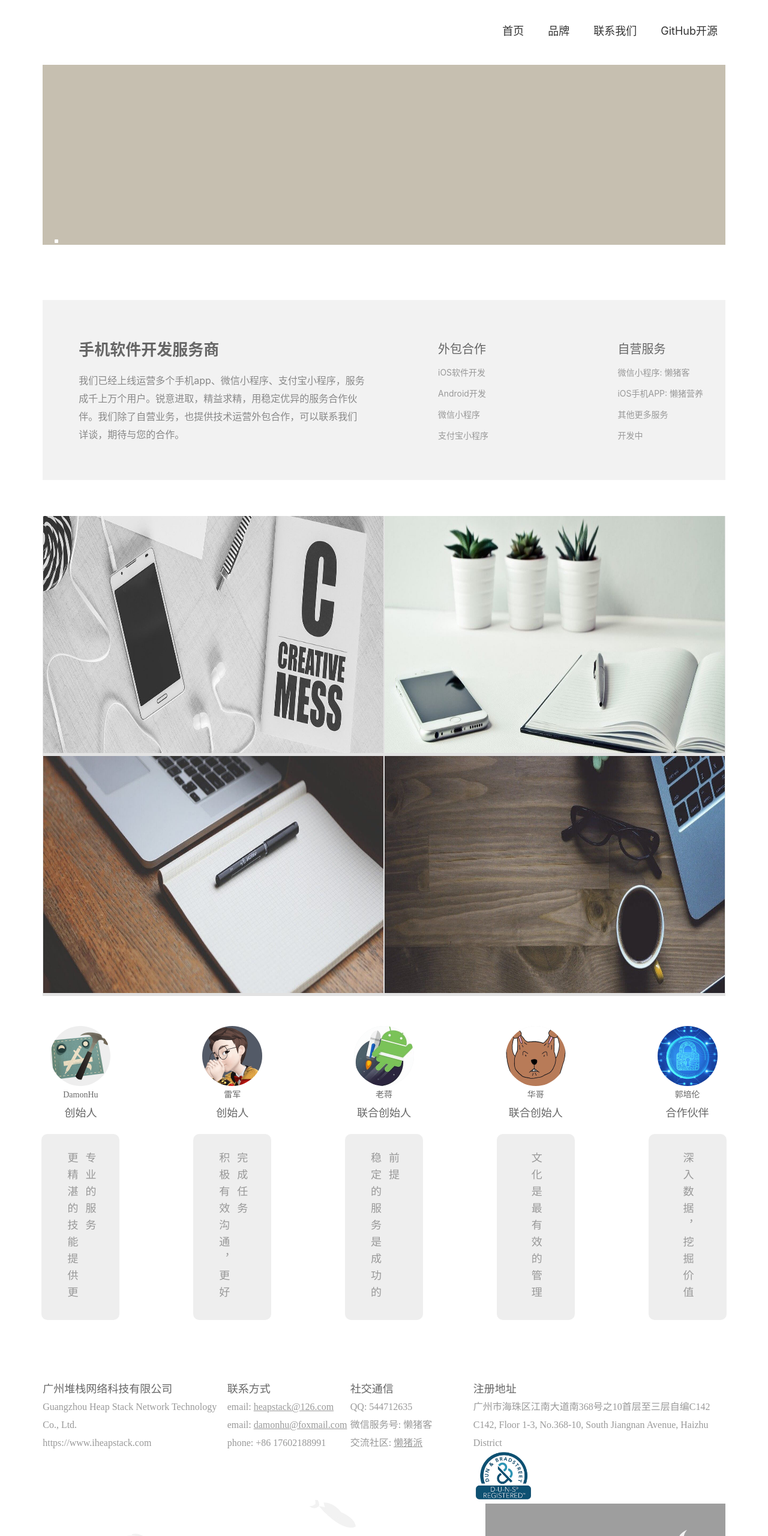
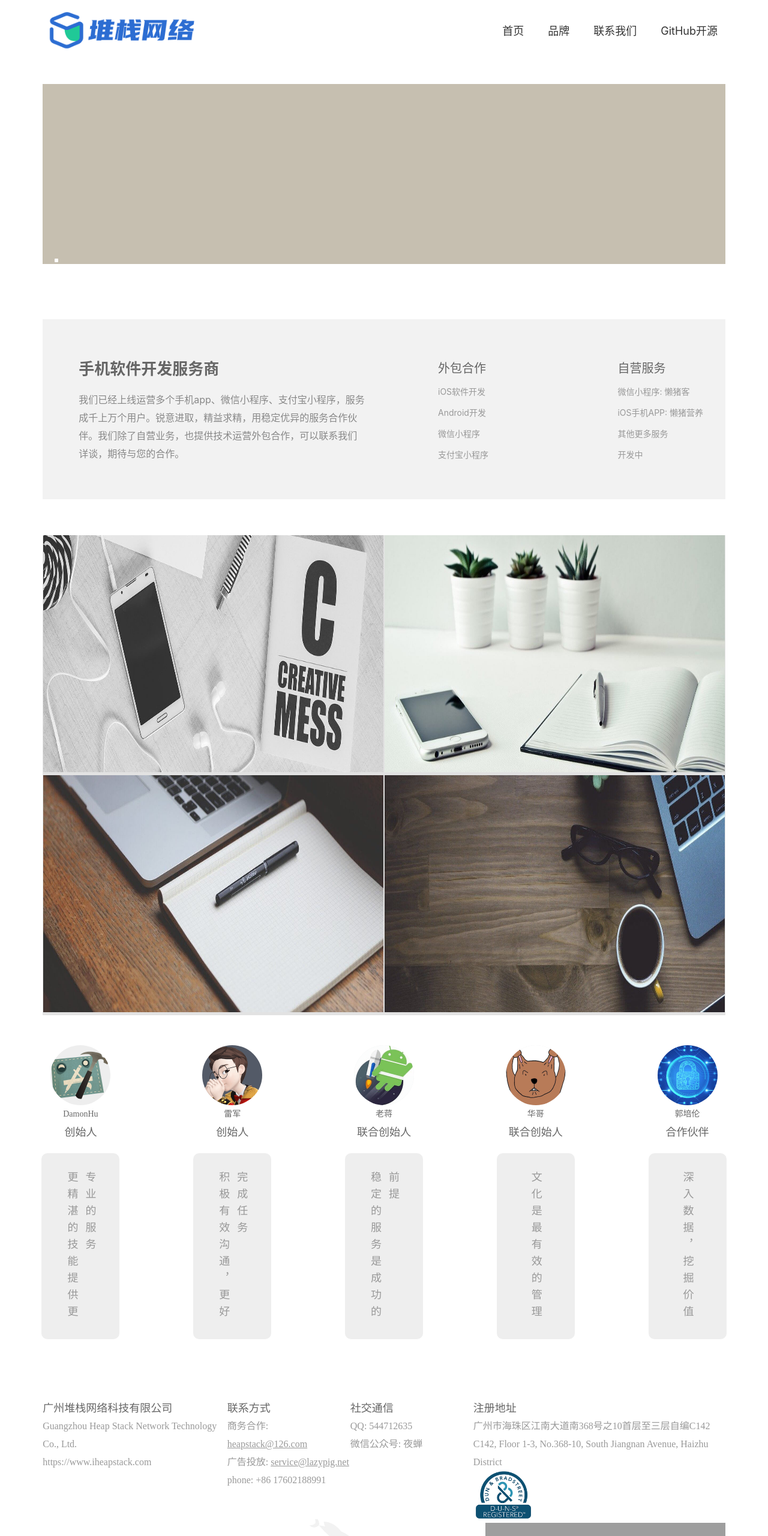
Before and after one commit to DamonHu/damonhu.github.io, a plain HTML site: page index.html in a window 1280 px wide. Shown: the top 2560 px of the page at 60% size. Drawn offline with Linux system fonts and the light colour scheme; grey boxes are pictures that could not be loaded.

Commit message:
update ui

```diff
--- a/css/main.css
+++ b/css/main.css
@@ -20,6 +20,12 @@ a {
 	display: flex;
 	align-items: center;
 	justify-content: flex-end;
+}
+.index-header-logo{
+	position: absolute;
+	left: 10px;
+	width: 262px;
+	height: 70px;
 }
 .index-header-item{
 	font-size: 18px;
--- a/index.html
+++ b/index.html
@@ -11,8 +11,10 @@
 	</head>
 	<body>
 		<div class="container">
-			<div class="index-header">
-				<div class="index-header-item"><a href="/">首页</a></div>
+			<p id="a00"></p>
+			<div class="index-header" >
+				<img class="index-header-logo" src="./img/heap-logo.png"></img>
+				<div class="index-header-item"><a href="#a00">首页</a></div>
 				<div class="index-header-item"><a href="#a01">品牌</a></div>
 				<div class="index-header-item"><a href="#a02">联系我们</a></div>
 				<div class="index-header-item">
@@ -133,15 +135,14 @@
 				</div>
 				<div class="footer-content-item" style="flex: 1;">
 					<div class="footer-content-item-title">联系方式</div>
-					<div class="footer-content-item-des">email: <a href="mailto:heapstack@126.com">heapstack@126.com</a></div>
-					<div class="footer-content-item-des">email: <a href="mailto:damonhu@foxmail.com">damonhu@foxmail.com</a></div>
+					<div class="footer-content-item-des">商务合作: <a href="mailto:heapstack@126.com">heapstack@126.com</a></div>
+					<div class="footer-content-item-des">广告投放: <a href="mailto:service@lazypig.net">service@lazypig.net</a></div>
 					<div class="footer-content-item-des">phone: +86 17602188991</div>
 				</div>
 				<div class="footer-content-item" style="flex: 1;">
 					<div class="footer-content-item-title">社交通信</div>
 					<div class="footer-content-item-des">QQ: 544712635</div>
-					<div class="footer-content-item-des">微信服务号: 懒猪客</div>
-					<div class="footer-content-item-des">交流社区: <a href="https://www.lanzhupai.com">懒猪派</a></div>
+					<div class="footer-content-item-des">微信公众号: 夜蝉</div>
 				</div>
 				<div class="footer-content-item" style="flex: 1.5;">
 					<div class="footer-content-item-title">注册地址</div>
```
Also changed, not shown: img/heap-logo.png (added), img/tab1的副本.jpg (deleted), img/tab2的副本.jpg (deleted), img/tab6的副本.jpg (deleted), img/tab7的副本.jpg (deleted), 1 other file.
